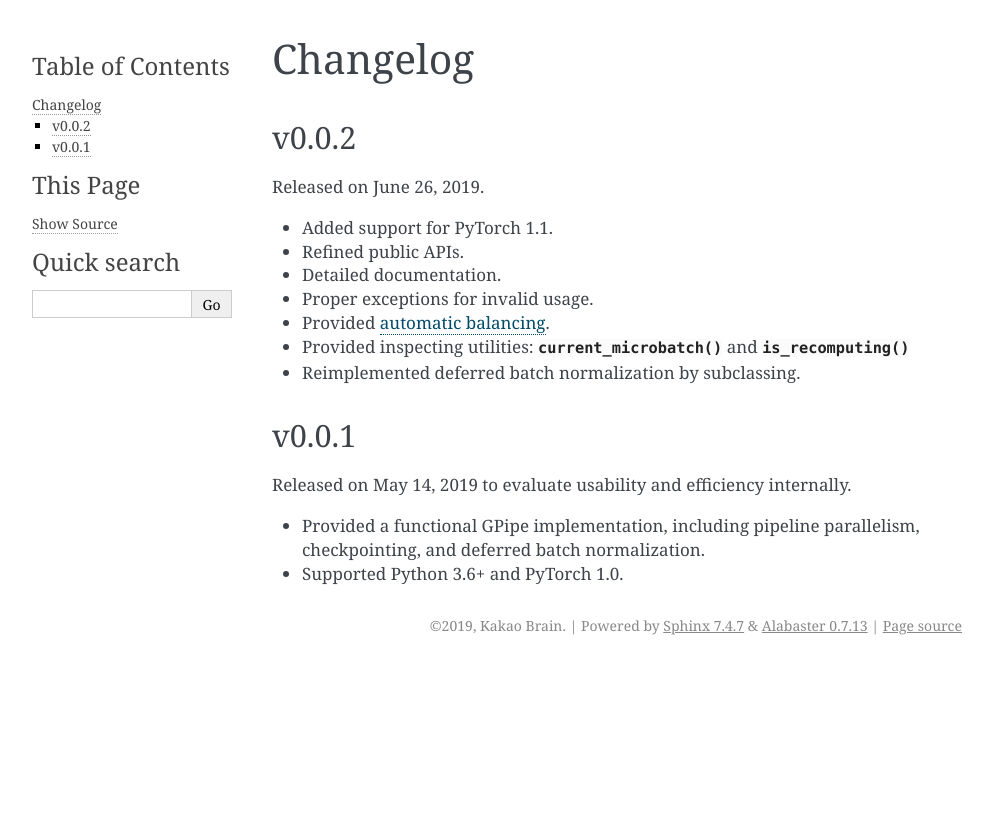
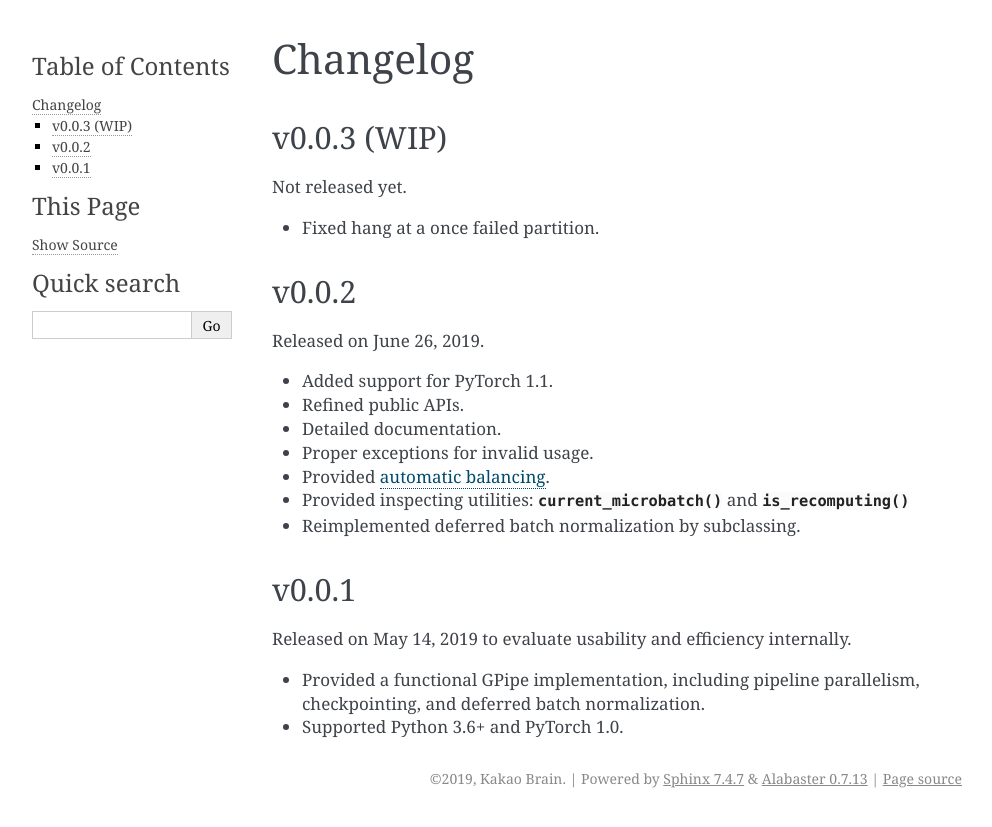
Before and after one commit to kakaobrain/torchgpipe, a Sphinx documentation site: the page built from docs/changelog.rst, in a window 1280 px wide. Shown: the top 827 px of the page, without its empty margins (148-1140 px from the left). Built offline with Sphinx 7.4.7, drawn with Linux system fonts in a browser that asks for light colours.

Commit message:
Write changelog for v0.0.3

```diff
--- a/docs/changelog.rst
+++ b/docs/changelog.rst
@@ -1,5 +1,12 @@
 Changelog
 =========
+
+v0.0.3 (WIP)
+~~~~~~
+
+Not released yet.
+
+- Fixed hang at a once failed partition.
 
 v0.0.2
 ~~~~~~
```
